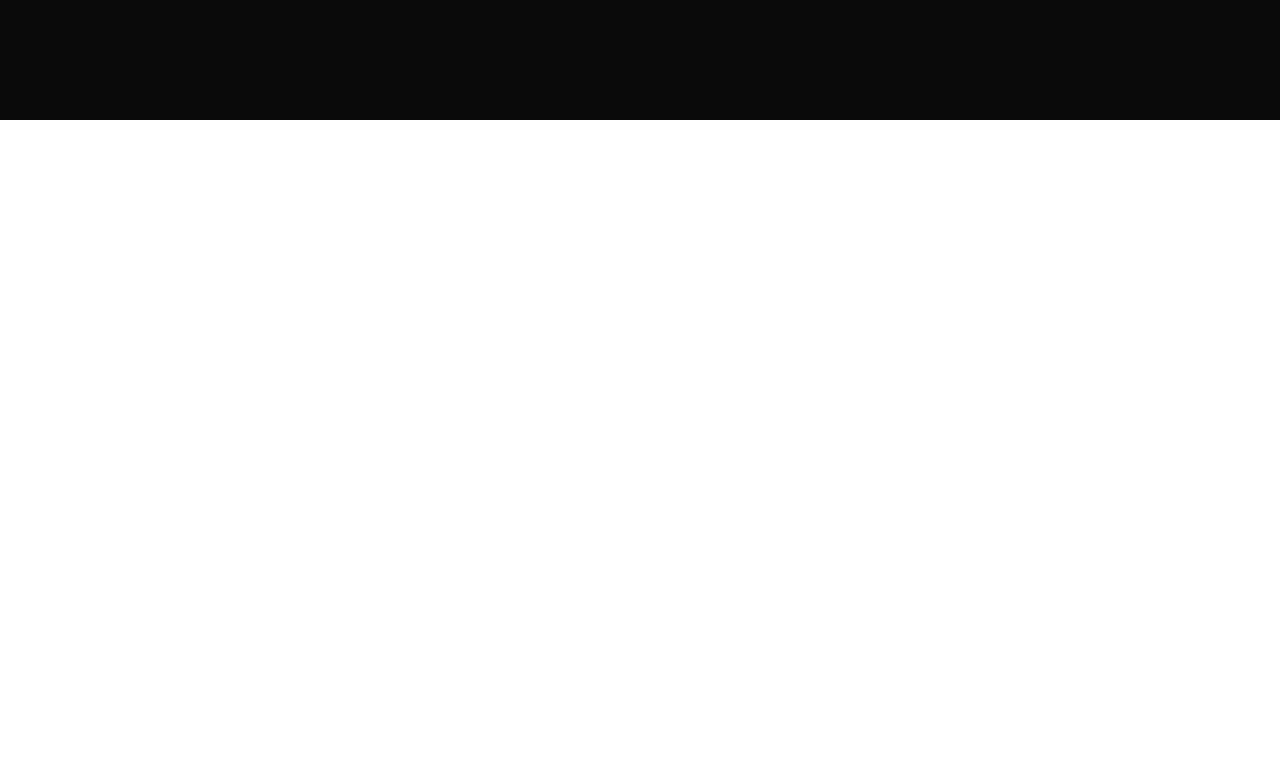
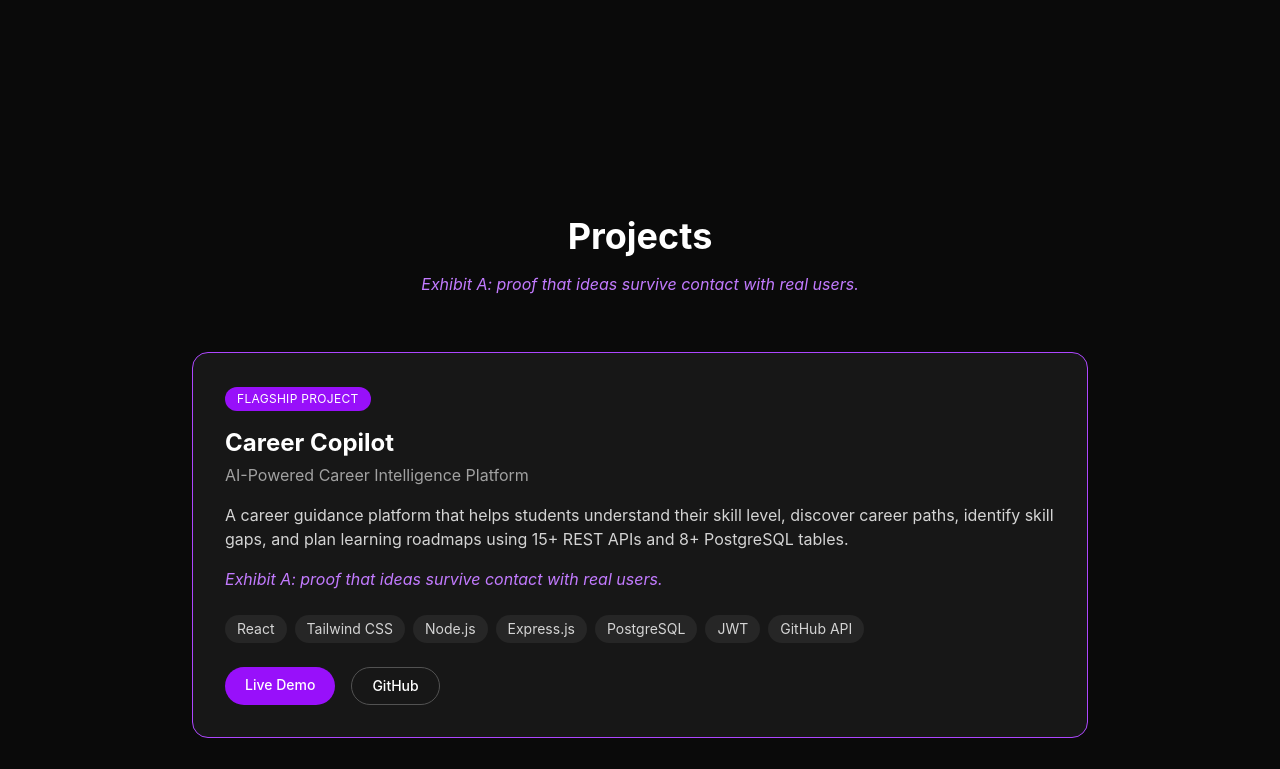
Before and after one commit to ashmita-dev/final_portfolio, a React (Vite) app: page / in a window 1280 px wide. Shown: the part 2280-3049 px from the top of the page. Before the commit the page ends 2400 px from the top, so only its background shows below. Built offline with nearby package versions, Linux system fonts and the light colour scheme.

Commit message:
Added Projects section

```diff
--- a/src/App.jsx
+++ b/src/App.jsx
@@ -1,6 +1,7 @@
 import Hero from "./sections/Hero";
 import About from "./sections/About";
 import Skills from "./sections/Skills";
+import Projects from "./sections/Projects";
 
 function App() {
   return (
@@ -8,6 +9,7 @@ function App() {
       <Hero />
       <About />
       <Skills />
+      <Projects />
     </div>
   );
 }
--- /dev/null
+++ b/src/sections/Projects.jsx
@@ -0,0 +1,101 @@
+import { motion } from "framer-motion";
+import { projects } from "../data/portfolioData";
+
+function Projects() {
+  return (
+    <section
+      id="projects"
+      className="min-h-screen bg-neutral-950 flex flex-col items-center justify-center px-6 py-24"
+    >
+      <motion.h2
+        initial={{ opacity: 0, y: 20 }}
+        whileInView={{ opacity: 1, y: 0 }}
+        viewport={{ once: true }}
+        transition={{ duration: 0.6 }}
+        className="text-4xl font-bold text-white mb-4"
+      >
+        Projects
+      </motion.h2>
+
+      <motion.p
+        initial={{ opacity: 0 }}
+        whileInView={{ opacity: 1 }}
+        viewport={{ once: true }}
+        transition={{ duration: 0.6, delay: 0.1 }}
+        className="text-purple-400 italic mb-14 text-center max-w-xl"
+      >
+        Exhibit A: proof that ideas survive contact with real users.
+      </motion.p>
+
+      <div className="flex flex-col gap-8 max-w-4xl w-full">
+        {projects.map((project, i) => (
+          <motion.div
+            key={project.id}
+            initial={{ opacity: 0, y: 30 }}
+            whileInView={{ opacity: 1, y: 0 }}
+            viewport={{ once: true }}
+            transition={{ duration: 0.5, delay: i * 0.15 }}
+            className={`bg-neutral-900 border rounded-2xl p-8 ${
+              project.flagship ? "border-purple-500" : "border-neutral-800"
+            }`}
+          >
+            {project.flagship && (
+              <span className="text-xs uppercase tracking-wide bg-purple-600 text-white px-3 py-1 rounded-full mb-4 inline-block">
+                Flagship Project
+              </span>
+            )}
+
+            <h3 className="text-2xl font-bold text-white mb-1">
+              {project.title}
+            </h3>
+
+            <p className="text-neutral-400 mb-4">{project.subtitle}</p>
+
+            <p className="text-neutral-300 mb-4">
+              {project.description}
+            </p>
+
+            <p className="text-purple-400 italic mb-6">
+              {project.wittyLine}
+            </p>
+
+            <div className="flex flex-wrap gap-2 mb-6">
+              {project.tech.map((t) => (
+                <span
+                  key={t}
+                  className="text-sm bg-neutral-800 text-neutral-300 px-3 py-1 rounded-full"
+                >
+                  {t}
+                </span>
+              ))}
+            </div>
+
+            <div className="flex gap-4">
+              {project.liveLink && (
+                <a
+                  href={project.liveLink}
+                  target="_blank"
+                  rel="noreferrer"
+                  className="px-5 py-2 bg-purple-600 hover:bg-purple-500 transition rounded-full text-white text-sm font-medium"
+                >
+                  Live Demo
+                </a>
+              )}
+
+              <a
+                href={project.githubLink}
+                target="_blank"
+                rel="noreferrer"
+                className="px-5 py-2 border border-neutral-600 hover:border-purple-400 transition rounded-full text-white text-sm font-medium"
+              >
+                GitHub
+              </a>
+            </div>
+          </motion.div>
+        ))}
+      </div>
+    </section>
+  );
+}
+
+export default Projects;
```
